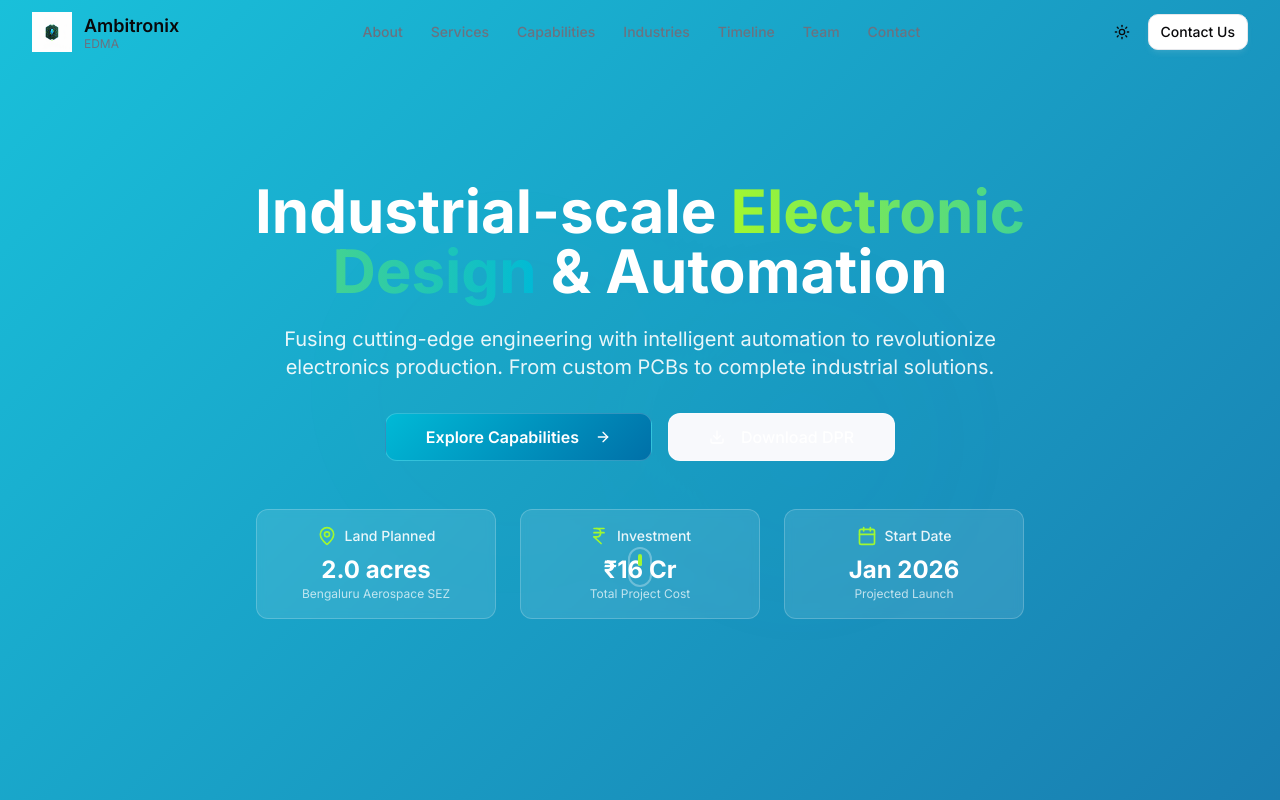
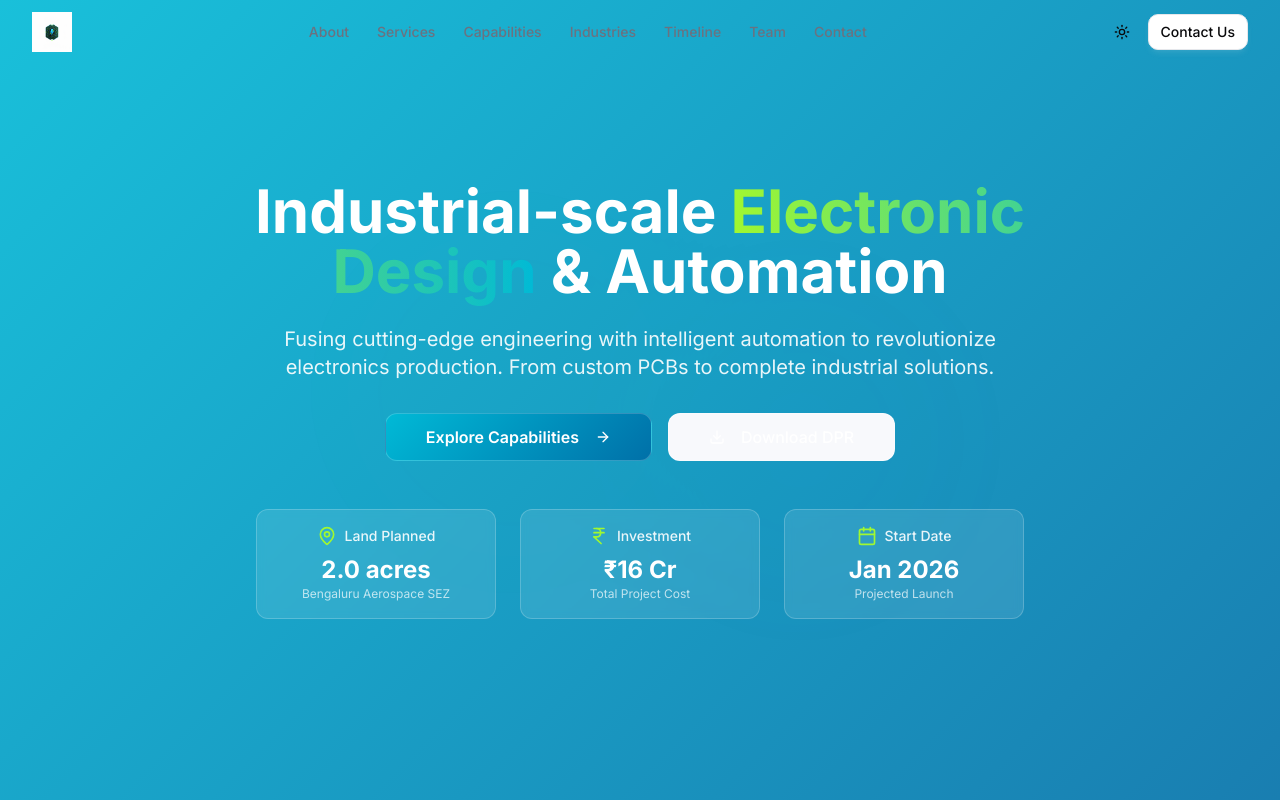
Before and after one commit to Sujan-coder-sudo/ambitronix-brandscape, a React (Vite) app: page / in a window 1280 px wide. Shown: the top 800 px of the page. Built offline with nearby package versions, Linux system fonts and the light colour scheme; the HTML template or start-up script is replaced by a standard one.

Commit message:
Refactor: Update logo and remove scroll graphic

```diff
--- a/src/components/footer.tsx
+++ b/src/components/footer.tsx
@@ -34,16 +34,12 @@ export function Footer() {
           <div className="grid lg:grid-cols-4 gap-8">
             {/* Company Info */}
             <div className="lg:col-span-1 space-y-4">
-              <div className="flex items-center space-x-3">
+              <div className="flex items-center">
                 <img
                   src={logoAmbitronix}
                   alt="Ambitronix EDMA Logo"
                   className="h-8 w-8"
                 />
-                <div>
-                  <span className="text-lg font-semibold text-foreground">Ambitronix</span>
-                  <span className="text-xs text-muted-foreground block -mt-1">EDMA</span>
-                </div>
               </div>
               <p className="text-sm text-muted-foreground leading-relaxed">
                 Industrial-scale Electronic Design, Manufacturing & Automation.
--- a/src/components/header.tsx
+++ b/src/components/header.tsx
@@ -45,16 +45,12 @@ export function Header() {
       <nav className="container mx-auto px-4 sm:px-6 lg:px-8">
         <div className="flex items-center justify-between h-16">
           {/* Logo */}
-          <div className="flex items-center space-x-3">
+          <div className="flex items-center">
             <img
               src={logoAmbitronix}
               alt="Ambitronix EDMA Logo"
               className="h-10 w-10"
             />
-            <div>
-              <span className="text-lg font-semibold text-foreground">Ambitronix</span>
-              <span className="text-xs text-muted-foreground block -mt-1">EDMA</span>
-            </div>
           </div>
 
           {/* Desktop Navigation */}
--- a/src/components/hero-section.tsx
+++ b/src/components/hero-section.tsx
@@ -94,13 +94,6 @@ export function HeroSection() {
             </div>
           </div>
         </div>
-
-        {/* Scroll Indicator */}
-        <div className="absolute bottom-8 left-1/2 transform -translate-x-1/2">
-          <div className="w-6 h-10 border-2 border-white/30 rounded-full flex justify-center">
-            <div className="w-1 h-3 bg-accent-green rounded-full mt-2 animate-bounce"></div>
-          </div>
-        </div>
       </div>
     </section>
   )
```
